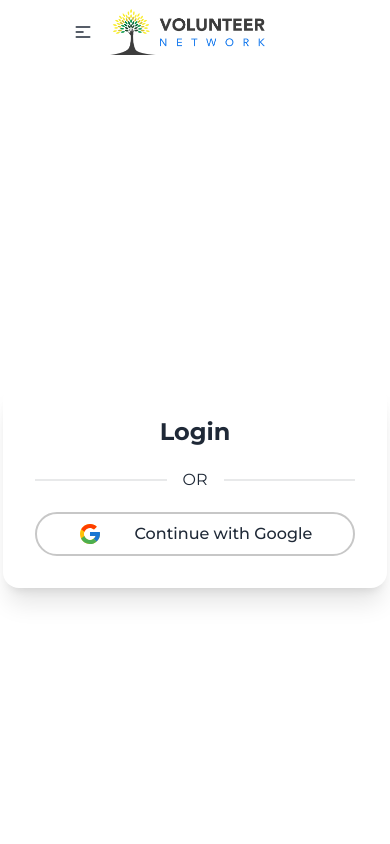
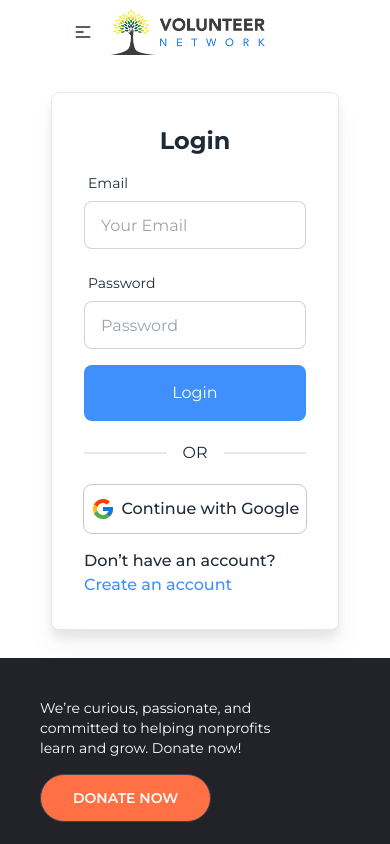
Before and after one commit to khanmohammadimran/volunteer-network-client, a React (Create React App) app: page /login in a window 390 px wide. Shown: the top 844 px of the page. Built offline with nearby package versions, Linux system fonts and the light colour scheme; no server answers.

Commit message:
Login implement also hot toast and  spinner added

```diff
--- a/package.json
+++ b/package.json
@@ -12,10 +12,13 @@
     "react-countup": "^6.3.1",
     "react-dom": "^18.2.0",
     "react-firebase-hooks": "^5.0.3",
+    "react-hook-form": "^7.38.0",
+    "react-hot-toast": "^2.4.0",
     "react-icons": "^4.4.0",
     "react-router-dom": "^6.4.1",
     "react-scripts": "5.0.1",
     "react-scroll-trigger": "^0.6.14",
+    "react-spinners": "^0.13.6",
     "slick-carousel": "^1.8.1",
     "styled-components": "^5.3.6",
     "swiper": "^8.4.4",
--- a/src/Pages/Register and Login/Login.js
+++ b/src/Pages/Register and Login/Login.js
@@ -1,24 +1,115 @@
 import React from 'react';
 import { FcGoogle } from 'react-icons/fc';
-import { useSignInWithGoogle } from 'react-firebase-hooks/auth';
+import { useSignInWithEmailAndPassword, useSignInWithGoogle } from 'react-firebase-hooks/auth';
 import auth from '../../firebase.init';
+import { useForm } from "react-hook-form";
+import PropagateLoader from "react-spinners/PropagateLoader";
+import { Link } from 'react-router-dom';
 
 const Login = () => {
-    const [signInWithGoogle, user, loading, error] = useSignInWithGoogle(auth);
-    if (user) {
-        console.log(user);
+    const [signInWithGoogle, gUser, gLoading, gError] = useSignInWithGoogle(auth);
+    const [signInWithEmailAndPassword, user, loading, error,] = useSignInWithEmailAndPassword(auth);
+    const { register, formState: { errors }, handleSubmit } = useForm();
+
+
+    let errorMessage;
+
+    if (gUser || user) {
+        console.log(gUser);
     }
+
+    if (gError || error) {
+        errorMessage = <p className='text-sm text-red-500 pb-2'>Incorrect email or password</p>
+    }
+
+    if (gLoading || loading) {
+        return <p className='flex h-80 justify-center items-center'><PropagateLoader color="#152220" /></p>
+    }
+
+    const onSubmit = data => {
+        console.log(data)
+        signInWithEmailAndPassword(data.email, data.password)
+    };
+
+
+
     return (
-        <div className='flex justify-center items-center h-screen'>
-            <div className="card w-96 bg-base-100 shadow-xl">
+        <div className='flex justify-center items-center h-5/6 lg:h-screen my-7 md:my-28 lg:my-0'>
+            <div className="w-72 md:w-96 lg:w-1/3 bg-white rounded-lg border border-gray-200 drop-shadow-xl dark:bg-gray-800 dark:border-gray-700">
                 <div className="card-body">
                     <h2 className="text-center text-2xl font-bold">Login</h2>
+
+                    {/* React Hook Form  */}
+                    <form onSubmit={handleSubmit(onSubmit)}>
+                        <div className="form-control w-full">
+                            <label className="label">
+                                <span className="label-text">Email</span>
+                            </label>
+                            <input type="email"
+                                placeholder="Your Email"
+                                className="input input-bordered w-full"
+                                {...register("email", {
+                                    required: {
+                                        value: true,
+                                        message: 'Email is require'
+                                    },
+                                    pattern: {
+                                        value: /[a-z0-9]+@[a-z]+\.[a-z]{2,3}/,
+                                        message: 'Provide a valid email'
+                                    }
+                                })}
+                                aria-invalid={errors.email ? "true" : "false"}
+                            />
+                            <label className="label">
+                                {errors.email?.type === 'required' && <span className="label-text-alt text-red-500">{errors.email.message}</span>}
+                                {errors.email?.type === 'pattern' && <span className="label-text-alt text-red-500">{errors.email.message}</span>}
+
+                            </label>
+                        </div>
+
+
+                        <div className="form-control w-full">
+                            <label className="label">
+                                <span className="label-text">Password</span>
+                            </label>
+                            <input type="password"
+                                placeholder="Password"
+                                className="input input-bordered w-full"
+                                {...register("password", {
+                                    required: {
+                                        value: true,
+                                        message: 'Password is require'
+                                    },
+                                    minLength: {
+                                        value: 6,
+                                        message: 'Must be 6 characters or longer'
+                                    }
+                                })}
+                                aria-invalid={errors.email ? "true" : "false"}
+                            />
+                            <label className="label">
+                                {errors.password?.type === 'required' && <span className="label-text-alt text-red-500">{errors.password.message}</span>}
+                                {errors.password?.type === 'minLength' && <span className="label-text-alt text-red-500">{errors.password.message}</span>}
+
+                            </label>
+                        </div>
+                        {errorMessage}
+                        <input
+                            className="w-full py-4 md:my-2 lg:my-0 bg-[#3F90FC] rounded-lg text-white hover:bg-violet-600"
+                            type="submit"
+                            value="Login"
+                        />
+                    </form>
+
+                    {/* React Hook Form  */}
+
                     <div className="divider">OR</div>
                     <button
                         onClick={() => signInWithGoogle()}
-                        className="font-medium rounded-full border-2 border-[#C7C7C7] hover:border-[#a5a4a4] p-2 flex items-center justify-evenly">
+                        className="font-medium rounded-lg outline outline-1 outline-[#C7C7C7] hover:outline-[#a5a4a4] py-3 flex items-center justify-evenly">
                         <FcGoogle className='text-2xl' /> Continue with Google
                     </button>
+                    <p className='pt-2 font-medium'>Don’t have an account? <Link to="/register" className='text-[#3F90FC]'>Create an account</Link></p>
                 </div>
             </div>
         </div>
--- a/src/Pages/Shared/Footer/Footer.js
+++ b/src/Pages/Shared/Footer/Footer.js
@@ -7,7 +7,7 @@ import { BsFacebook } from 'react-icons/bs';
 const Footer = () => {
     return (
         <div>
-            <footer className="footer p-10 bg-[#222328] justify-items-center text-white">
+            <footer className="footer p-10 bg-[#222328] justify-items-start md:justify-items-start lg:justify-items-center text-white">
                 <div>
                     <p>We’re curious, passionate, and <br /> committed to helping nonprofits <br /> learn and grow. Donate now!</p>
                     <button className='btn bg-[#FF7044] rounded-full text-white hover:bg-[#FFBD3E] px-8 py-2 mt-2'>Donate Now</button>
@@ -19,7 +19,7 @@ const Footer = () => {
                     <p className="link link-hover">Marketing</p>
                     <p className="link link-hover">Advertisement</p>
                 </div>
-                <div>
+                <div className=''>
                     <span className="font-bold">Company</span>
                     <p className="link link-hover">About us</p>
                     <p className="link link-hover">Contact</p>
--- /dev/null
+++ b/src/Pages/Shared/Loading.js
@@ -0,0 +1,35 @@
+import React from 'react';
+
+const Loading = () => {
+    return (
+        <div class="flex items-center justify-center ">
+            <div class="w-16 h-16 border-b-2 border-[#3F90FC] rounded-full animate-spin"></div>
+        </div>
+    );
+};
+
+export default Loading;
+
+// import React from 'react';
+// import { useState, CSSProperties } from "react";
+// import PropagateLoader from "react-spinners/PropagateLoader";
+
+// const Loading = () => {
+//     const override: CSSProperties = {
+//         display: "block",
+//         margin: "0 auto",
+//         borderColor: "red",
+//     };
+//     return (
+//         <div>
+//             <PropagateLoader
+//                 cssOverride={override}
+//                 size={10}
+//                 aria-label="Loading Spinner"
+//                 data-testid="loader"
+//             />
+//         </div>
+//     );
+// };
+
+// export default Loading;
```
Also changed, not shown: 2 other files (tests, documents, lock files or other folders).
